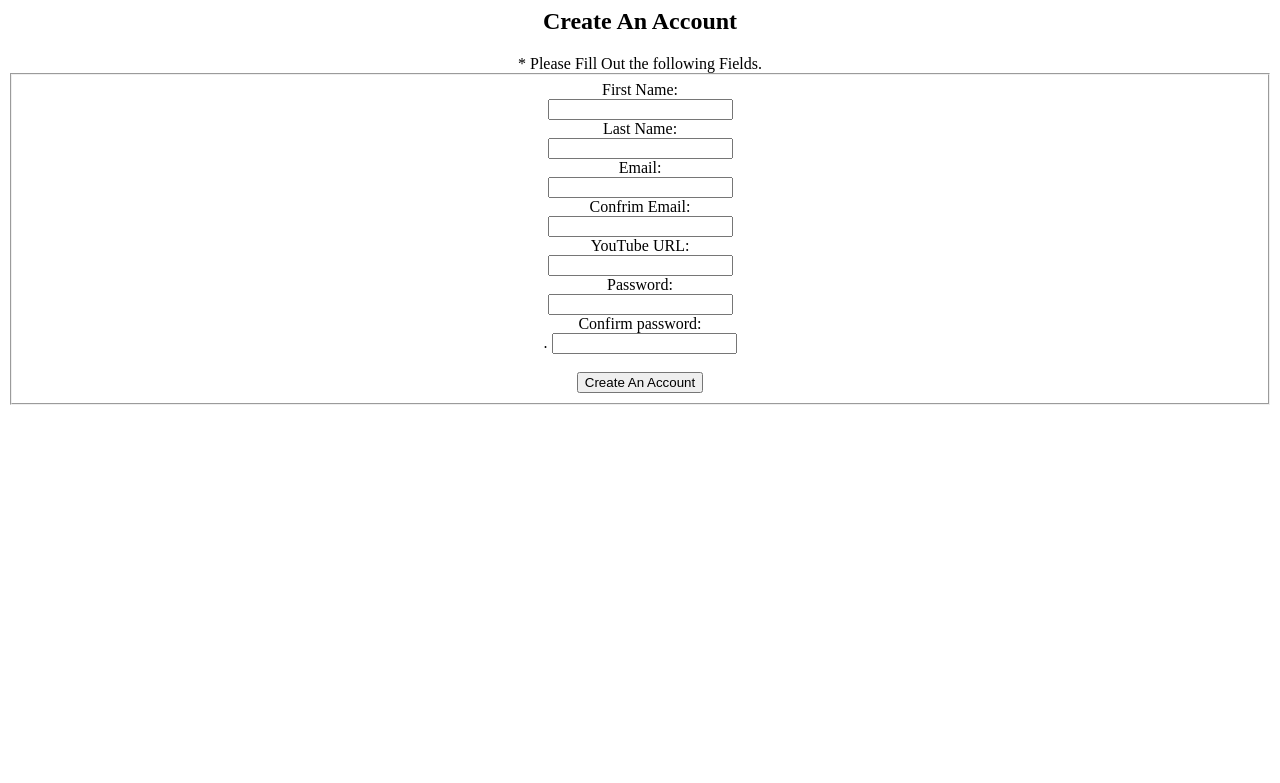
After one commit to lyndon-bot/nccubotb, a PHP site: page /Pages/YTSign_Up.php in a window 1280 px wide. The commit adds this page. Shown: the top 783 px of the page. Run offline with PHP 8.4, Linux system fonts and the light colour scheme.

Commit message:
Register and YouTube register update

```diff
--- /dev/null
+++ b/Pages/YTSign_Up.php
@@ -0,0 +1,38 @@
+<!DOCTYPE>
+<center>
+        <html>
+            <head>
+                <title>Create an account</title>
+            </head>
+
+            <body>
+        <?php ?>
+        <h2>Create An Account</h2>
+
+        <form  action="FormValidationProject2.php" method="post">
+        <legend>* Please Fill Out the following Fields.</legend>
+        <fieldset>
+        First Name:<br>
+        <input class="input" type="text" Name="First Name" value=""><br>
+        Last Name:<br>
+        <input class="input" type="text" Name=":Last Name" value=""><br>
+        Email:<br>
+        <input class="input" type="text" Name="Email" value=""><br>
+        Confrim Email:<br>
+        <input class="input" type="text" Name="Confirm Email" value=""><br>
+        YouTube URL:<br>
+        <input class="input" type="text" Name="YouTube URL" value=""><br>
+        Password:<br>
+        <input class="input" type="text" Name="Password" value=""><br>
+        Confirm password:<br>.
+        <input class="input" type="text" Name="ConfirmPassword" value=""><br>
+        <br>
+        <input type="Submit" Name="Submit" value="Create An Account">
+        </fieldset>
+        </form>
+
+
+
+            </body>
+        </html>
+</center>
```
Also changed, not shown: Pages/Register.php (+6 -12 lines).
